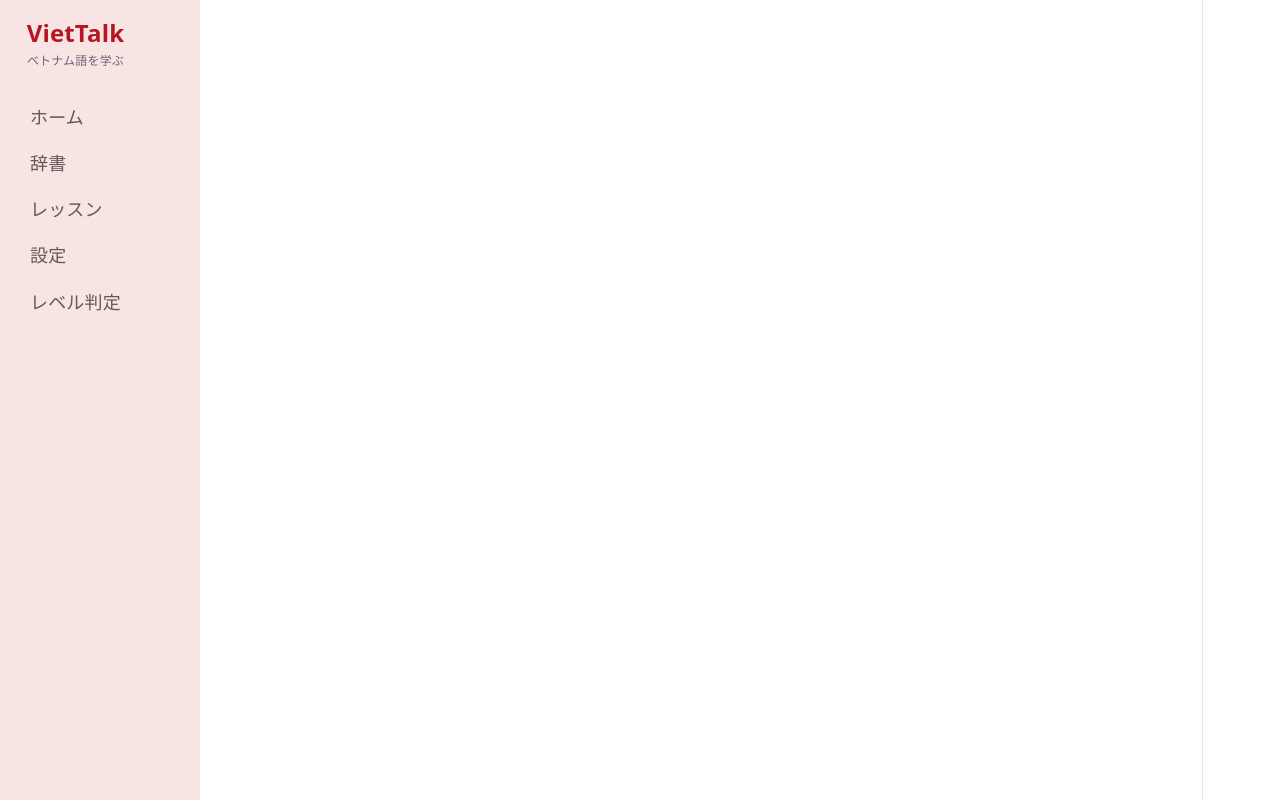
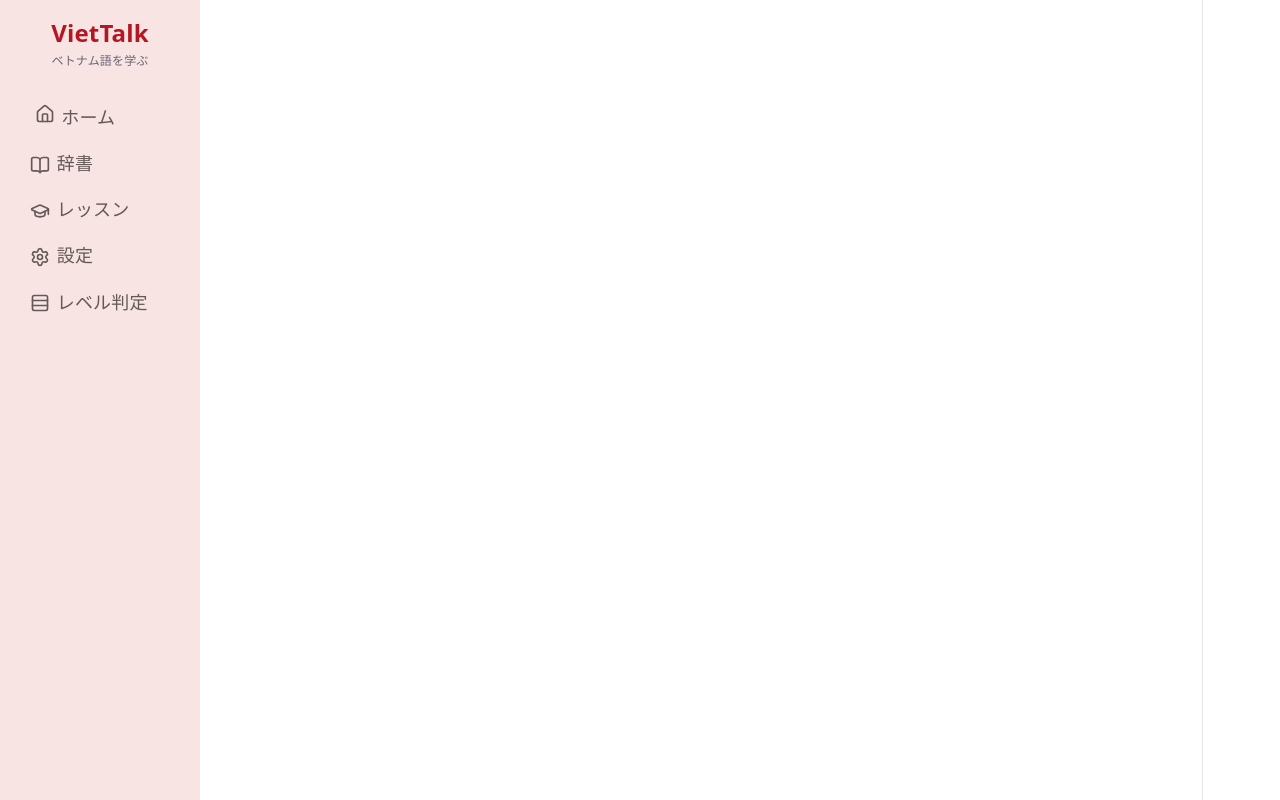
Before and after one commit to luonghoangvinh/ITSS_JP, a React (Vite) app in the folder itss_jp_vietTalk/: page / in a window 1280 px wide. Built offline with nearby package versions, Linux system fonts and the light colour scheme.

Commit message:
cập nhật sidebar cho giống thiết kế

```diff
--- a/itss_jp_vietTalk/src/components/Sidebar.css
+++ b/itss_jp_vietTalk/src/components/Sidebar.css
@@ -14,7 +14,7 @@
 .Sidebar{
     position:fixed;
     display: flex;
-
+    flex-direction: column;
 
     height: 100vh;
     width: 200px;
@@ -26,8 +26,8 @@
 
 
 }
-.Sidebar ul a {
-    display: block;
+.Sidebar ul li a {
+    display: flex;
     width: 100%;
     padding: 10px;
     color: #645959;
@@ -35,9 +35,12 @@
 }
 .Sidebar ul li{
     display: flex;
+
     flex-direction: row;
+    width: 100%;
 }
-.Sidebar ul a:hover {
+
+.Sidebar ul li a:hover {
     color: #B51621;
 
     background-color: #FFFFFF;
--- a/itss_jp_vietTalk/src/components/Sidebar.tsx
+++ b/itss_jp_vietTalk/src/components/Sidebar.tsx
@@ -1,27 +1,47 @@
 import { Link } from "react-router-dom";
 import "./Sidebar.css";
+import { BookOpen, GraduationCap, House, Rows3, Settings } from "lucide-react";
 export function Sidebar() {
     return (
             <div className="Sidebar">
                 <nav>
                     <Link id="Logo" to="/">VietTalk</Link>
                     <p id="LogoText">ベトナム語を学ぶ</p>
-                    <ul >
+                    <ul className="w-35">
                     <li>
-                        <Link to="/">ホーム</Link>
+                        <Link to="/">
+                        <span className="ml-1"><House size={20}/></span>
+                        <span className="ml-1.5">ホーム</span>
+                        </Link>
                     </li>
                     <li >
-                        <Link to="/Dictionary">辞書</Link>
+
+                        <Link to="/Dictionary">
+                            <span className="mt-1">{<BookOpen size={20}/>}</span>
+
+                            <span className="ml-1.5">辞書</span>
+                        </Link>
                     </li>
 
                     <li>
-                        <Link to="/Lessons">レッスン</Link>
+
+                        <Link to="/Lessons">
+                        <span className="mt-1">{<GraduationCap size={20}/>}</span>
+
+                            <span className="ml-1.5">レッスン</span>
+                        </Link>
                     </li>
                     <li>
-                        <Link to="/Settings">設定</Link>
+                        <Link to="/Settings">
+                        <span className="mt-1">{<Settings size={20}/>}</span>
+                            <span className="ml-1.5">設定</span>
+                        </Link>
                     </li>
                     <li>
-                        <Link to="/LevelAssessment">レベル判定</Link>
+                        <Link to="/LevelAssessment">
+                            <span className="mt-1">{<Rows3 size={20}/>}</span>
+                            <span className="ml-1.5">レベル判定</span>
+                        </Link>
                     </li>
                 </ul>
                 </nav>
--- a/itss_jp_vietTalk/src/utils/NavigationHandler.tsx
+++ b/itss_jp_vietTalk/src/utils/NavigationHandler.tsx
@@ -1,5 +1,5 @@
 import { useNavigate } from "react-router-dom";
-export const goToHome = () => {
+const goToHome = () => {
     const navigate = useNavigate();
     navigate("/");
     };
```
